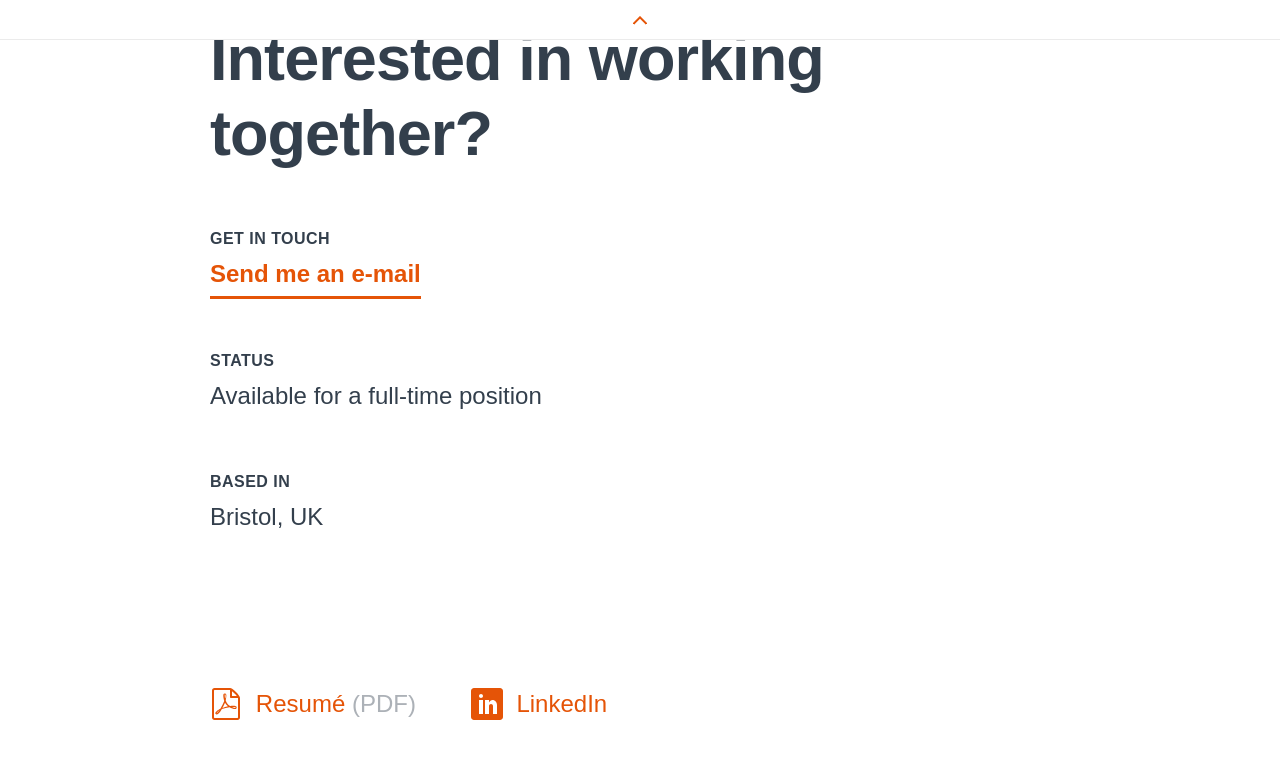
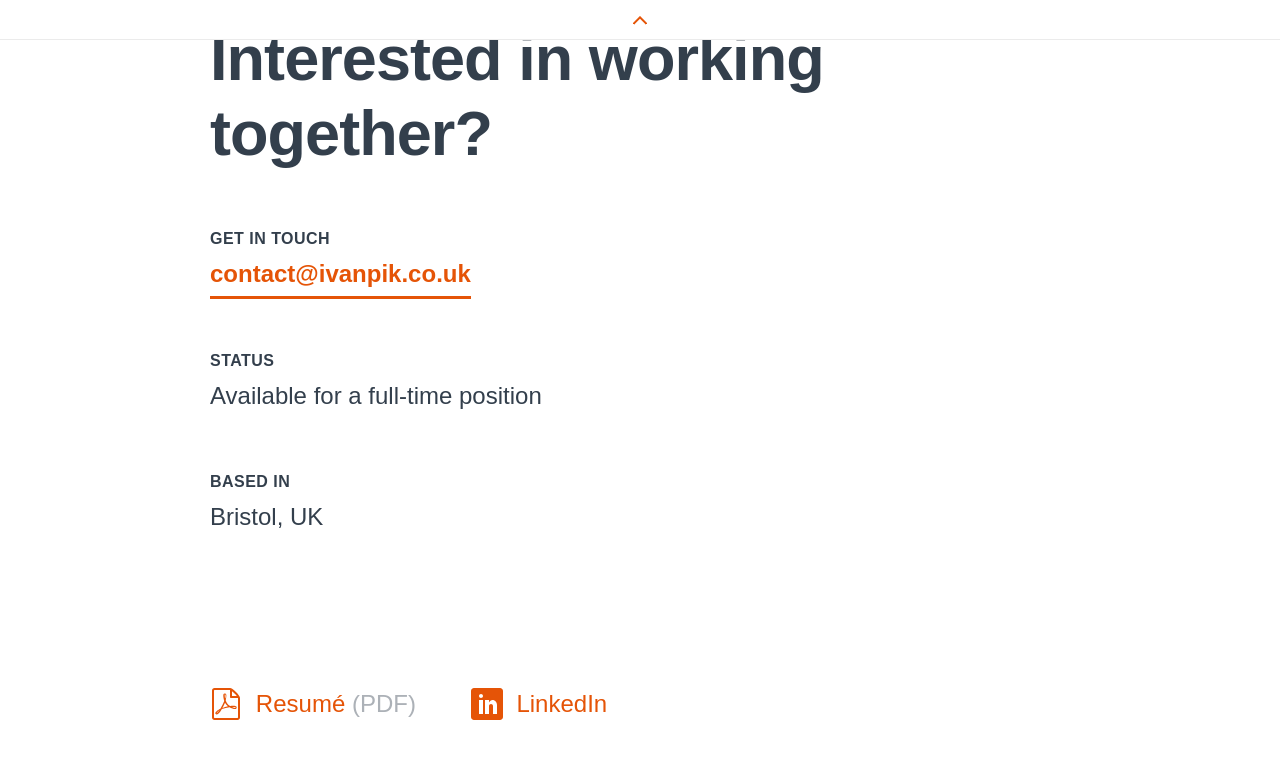
Before and after one commit to ivan-pik/portfolio, a Jekyll site: the page built from about.html, in a window 1280 px wide and 900 px high, scrolled down 5161 px. Shown: the top 759 px of the window. Built offline with Jekyll 4.4.1, drawn with Linux system fonts in a browser that asks for light colours.

Commit message:
Display e-mail address on the 'about' page

```diff
--- a/about.html
+++ b/about.html
@@ -114,7 +114,7 @@ type: about
           <h2 class="about__section-title">Interested in working together?</h2>
 
           <h3 class="about-contact__caption">Get in touch</h3>
-          <p><a href="mailto:{{ site.email }}" class="about-contact__link">Send me an e-mail</a></p>
+          <p><a href="mailto:{{ site.email }}" class="about-contact__link">{{ site.email }}</a></p>
 
           <h3 class="about-contact__caption">Status</h3>
           <p>{{ site.availability }}</p>
```
